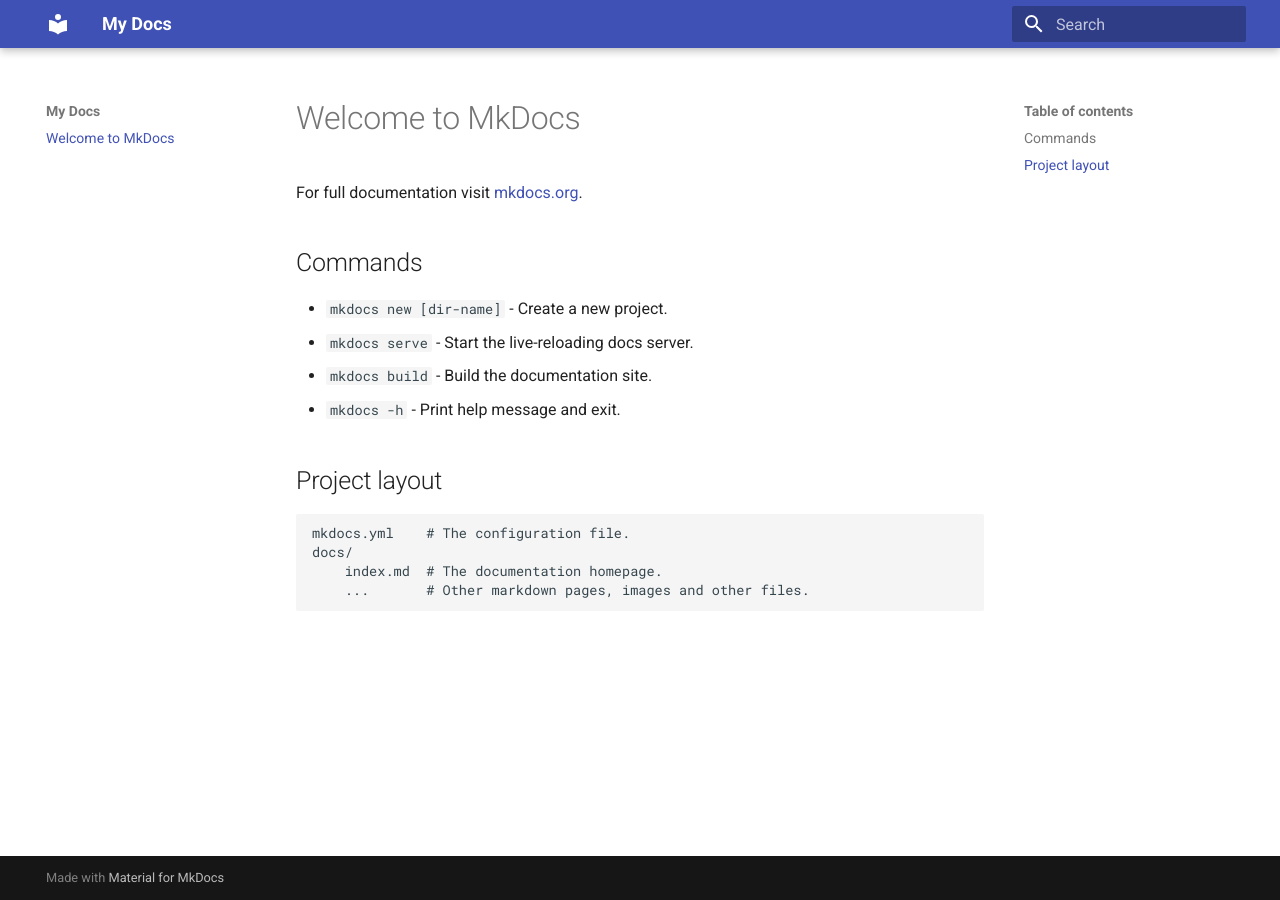
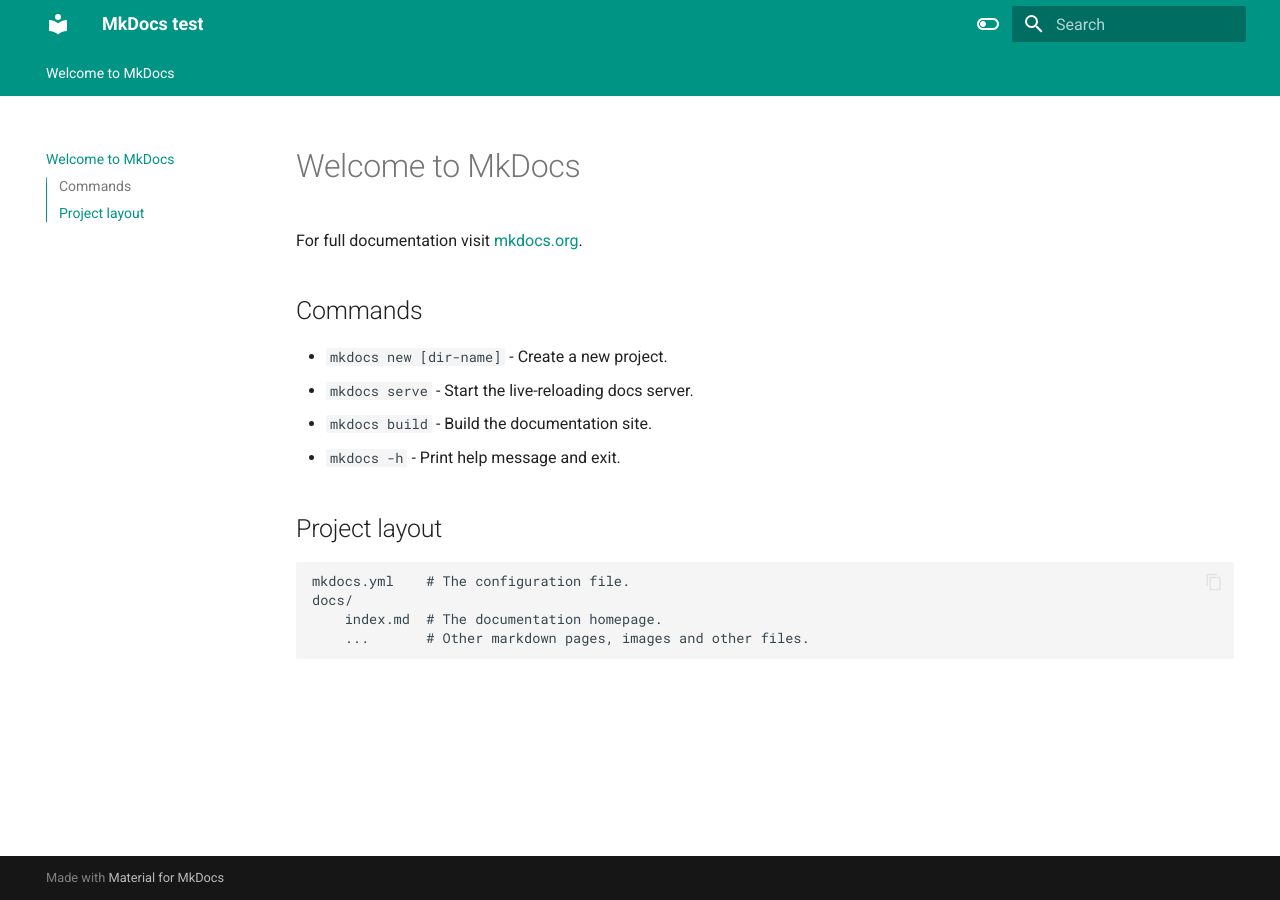
Before and after one commit to dariogonzalez-me/documentacion, an MkDocs documentation site: the page built from docs/index.md, in a window 1280 px wide. Built offline with MkDocs 1.6.1 and Material for MkDocs 9.7.7, drawn with Linux system fonts in a browser that asks for light colours.

Commit message:
Colores y estilos

```diff
--- a/mkdocs.yml
+++ b/mkdocs.yml
@@ -1,4 +1,29 @@
-site_name: My Docs
+site_name: MkDocs test
 # Agregar material plugin
 theme:
   name: material
+  features:
+    - navigation.tabs
+    - navigation.tabs
+    - toc.integrate
+    - toc.integrate
+    - search.suggest
+    - search.highlight
+    - content.tabs.link
+    - content.code.annotation
+    - content.code.copy
+  language: en
+  # Colores y estilos
+  palette:
+    - scheme: default
+      toggle:
+        icon: material/toggle-switch-off-outline
+        name: Switch to dark mode
+      primary: teal
+      accent: purple
+    - scheme: slate
+      toggle:
+        icon: material/toggle-switch
+        name: Switch to light mode
+      primary: teal
+      accent: lime
```
